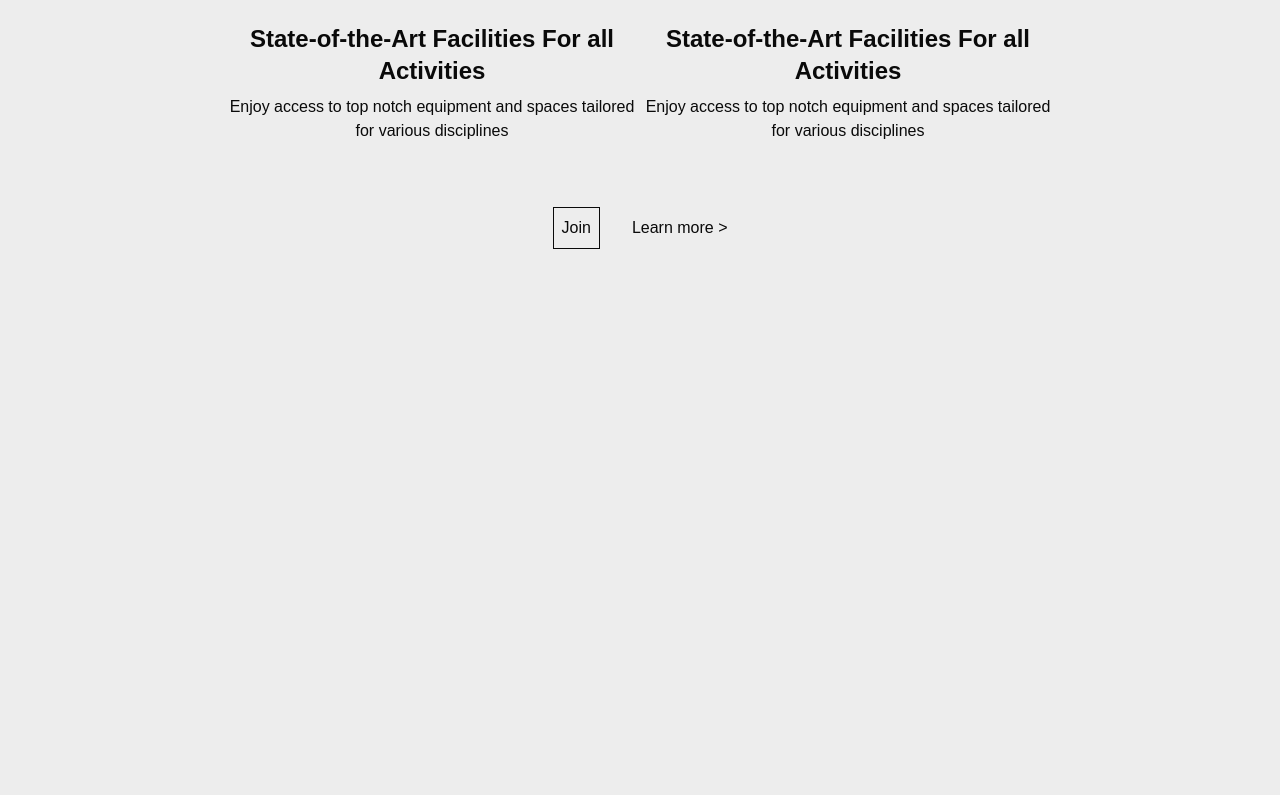
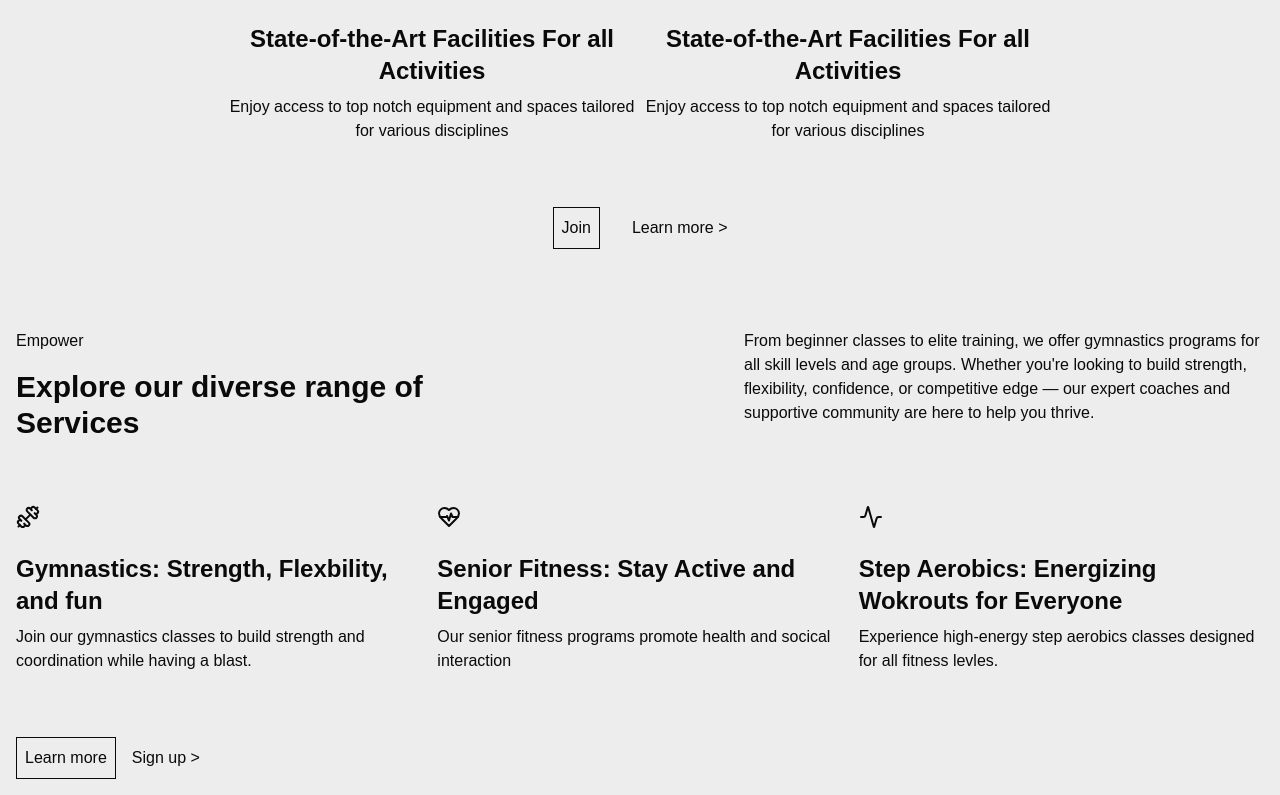
Before and after one commit to lloladin123/GymnasticsSaaS, a Next.js app: page / in a window 1280 px wide. Shown: the part 1361-2156 px from the top of the page. Before the commit the page ends 1626 px from the top, so only its background shows below. Built offline with nearby package versions, Linux system fonts and the light colour scheme.

Commit message:
Feat: Services added to front page

```diff
--- a/app/page.tsx
+++ b/app/page.tsx
@@ -5,6 +5,7 @@ import NavBar from "@/components/NavBar";
 import HeaderSideContent from "@/components/HeaderSideContent";
 import CtaJoin from "@/components/CtaJoin";
 import Benefits from "@/components/Benefits";
+import Services from "@/components/Services";
 
 export default function Home() {
   return (
@@ -37,6 +38,7 @@ export default function Home() {
           </video>
         </div>
         <Benefits></Benefits>
+        <Services></Services>
       </main>
     </>
   );
--- a/components/NavBar.tsx
+++ b/components/NavBar.tsx
@@ -2,8 +2,8 @@ import Link from "next/link";
 import React from "react";
 
 interface navItemsProp {
+  href: string;
   link: string;
-  href: string;
 }
 
 const navItems: navItemsProp[] = [
--- /dev/null
+++ b/components/Services.tsx
@@ -0,0 +1,63 @@
+import React from "react";
+import ValuePoint from "./ValuePoint";
+import { IValuePoint } from "@/Interfaces/IValuePoint";
+import { Activity, Dumbbell, HeartPulse } from "lucide-react";
+import Link from "next/link";
+
+const services: IValuePoint[] = [
+  {
+    icon: <Dumbbell className="" />,
+    header: "Gymnastics: Strength, Flexbility, and fun",
+    description:
+      "Join our gymnastics classes to build strength and coordination while having a blast.",
+  },
+  {
+    icon: <HeartPulse className="" />,
+    header: "Senior Fitness: Stay Active and Engaged",
+    description:
+      "Our senior fitness programs promote health and socical interaction",
+  },
+  {
+    icon: <Activity className="" />,
+    header: "Step Aerobics: Energizing Wokrouts for Everyone",
+    description:
+      "Experience high-energy step aerobics classes designed for all fitness levles.",
+  },
+];
+
+const Services = () => {
+  return (
+    <>
+      <section className="mt-20 flex flex-col space-y-16 items-start justify-center">
+        <div className="flex flex-row justify-between w-full">
+          <div className="flex w-4/12 flex-col space-y-4 ">
+            <p>Empower</p>
+            <h2 className="text-3xl font-black">
+              Explore our diverse range of Services
+            </h2>
+          </div>
+          <p className="w-5/12 ml auto">
+            From beginner classes to elite training, we offer gymnastics
+            programs for all skill levels and age groups. Whether you're looking
+            to build strength, flexibility, confidence, or competitive edge —
+            our expert coaches and supportive community are here to help you
+            thrive.
+          </p>
+        </div>
+        <div className="flex flex-row space-x-4">
+          {services.map((label, index) => (
+            <ValuePoint key={index} align="left" data={label}></ValuePoint>
+          ))}
+        </div>
+        <div className="flex flex-row space-x-4 items-center justify-center">
+          <Link href="#" className="border-solid border-1 p-2">
+            Learn more
+          </Link>
+          <Link href="#">Sign up &gt;</Link>
+        </div>
+      </section>
+    </>
+  );
+};
+
+export default Services;
--- a/components/ValuePoint.tsx
+++ b/components/ValuePoint.tsx
@@ -3,11 +3,17 @@ import React, { JSX } from "react";
 
 interface ValuePointProps {
   data: IValuePoint;
+  align?: "left" | "center";
 }
 
-const ValuePoint = ({ data }: ValuePointProps) => {
+const ValuePoint = ({ data, align = "center" }: ValuePointProps) => {
+  const isLeft = align === "left";
   return (
-    <div className="w-1/3 flex flex-col justify-center items-center space-y-2 text-center">
+    <div
+      className={`w-1/3 flex flex-col justify-center  space-y-2 ${
+        isLeft ? "items-start text-left" : "items-center text-center"
+      }`}
+    >
       <div className="w-10 h-10">{data.icon}</div>
       <h2 className="text-2xl font-black">{data.header}</h2>
       <p>{data.description}</p>
```
